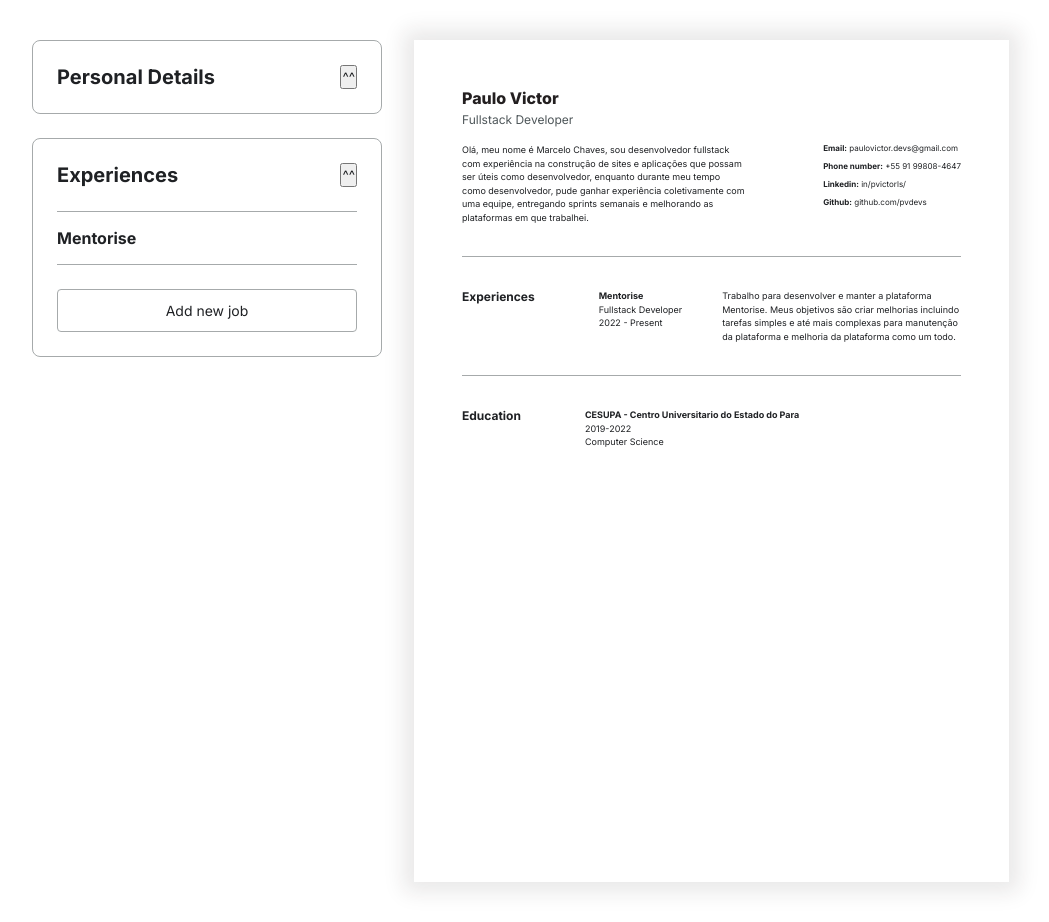
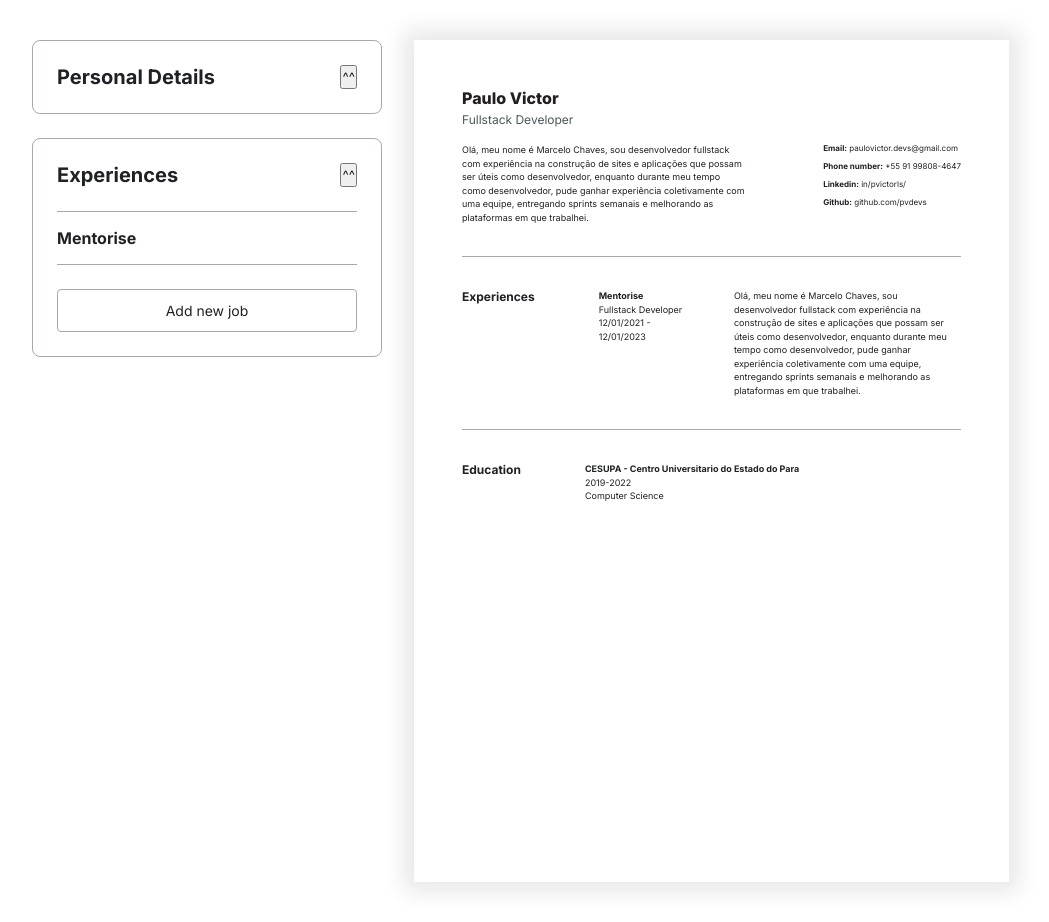
Before and after one commit to pvdevs/cv-template, a React (Vite) app: page / in a window 1280 px wide. Shown: the whole page, without its empty margins (8-1057 px from the left). Built offline with nearby package versions, Linux system fonts and the light colour scheme; a web font is replaced by a local one.

Commit message:
add dynamic display for job experiences

```diff
--- a/src/Resume.jsx
+++ b/src/Resume.jsx
@@ -1,7 +1,9 @@
 import { useState } from 'react';
+import { v4 as uuidv4 } from 'uuid';
 import './resume.scss';
 import PersonalDetails from './components/personalDetails/PersonalDetails';
 import JobExperiences from './components/personalDetails/JobExperiences';
+import JobExperienceSection from './components/personalDetails/JobExperienceSection';
 
 export function Resume() {
   // Form as Object
@@ -16,6 +18,23 @@ export function Resume() {
     github: 'github.com/pvdevs',
   });
 
+  const exampleJob = {
+    companyName: 'Mentorise',
+    position: 'Fullstack Developer',
+    startDate: '12/01/2021',
+    endDate: '12/01/2023',
+    jobDescription:
+      'Olá, meu nome é Marcelo Chaves, sou desenvolvedor fullstack com experiência na construção de sites e aplicações que possam ser úteis como desenvolvedor, enquanto durante meu tempo como desenvolvedor, pude ganhar experiência coletivamente com uma equipe, entregando sprints semanais e melhorando as plataformas em que trabalhei.',
+  };
+
+  const [jobs, setJobs] = useState([
+    {
+      ...exampleJob,
+      id: uuidv4(),
+      isEditing: false,
+    },
+  ]);
+
   return (
     <div className="container">
       <div className="forms-container">
@@ -24,7 +43,7 @@ export function Resume() {
           setPersonalInfos={setPersonalInfos}
         />
 
-        <JobExperiences />
+        <JobExperiences jobs={jobs} setJobs={setJobs} />
       </div>
 
       <div className="resume">
@@ -63,18 +82,11 @@ export function Resume() {
 
         <section className="job-experiences">
           <h3 className="section-title">Experiences</h3>
-          <div className="job">
-            <div className="job-infos">
-              <p className="company-name">Mentorise</p>
-              <p className="job-position">Fullstack Developer</p>
-              <p className="job-period">2022 - Present</p>
-            </div>
-            <p className="job-description">
-              Trabalho para desenvolver e manter a plataforma Mentorise. Meus
-              objetivos são criar melhorias incluindo tarefas simples e até mais
-              complexas para manutenção da plataforma e melhoria da plataforma
-              como um todo.
-            </p>
+
+          <div className="jobs-list">
+            {jobs.map((job) => {
+              return <JobExperienceSection key={job.id} job={job} />;
+            })}
           </div>
         </section>
 
--- a/src/app.scss
+++ b/src/app.scss
@@ -68,6 +68,12 @@ $terciary-color: #a6aaab;
   gap: 4px;
 }
 
+.jobs-list {
+  display: flex;
+  flex-direction: column;
+  gap: 24px;
+}
+
 .form-collapsed {
   border-top: 1px solid $terciary-color;
   border-bottom: 1px solid $terciary-color;
--- /dev/null
+++ b/src/components/personalDetails/JobExperienceSection.jsx
@@ -0,0 +1,15 @@
+/* eslint-disable react/prop-types */
+export default function JobExperienceSection({ job }) {
+  return (
+    <div className="job">
+      <div className="job-infos">
+        <p className="company-name">{job.companyName}</p>
+        <p className="job-position">{job.position}</p>
+        <p className="job-period">
+          {job.startDate} - {job.endDate}
+        </p>
+      </div>
+      <p className="job-description">{job.jobDescription}</p>
+    </div>
+  );
+}
--- a/src/components/personalDetails/JobExperiences.jsx
+++ b/src/components/personalDetails/JobExperiences.jsx
@@ -1,17 +1,9 @@
+/* eslint-disable react/prop-types */
 import { useState } from 'react';
 import { v4 as uuidv4 } from 'uuid';
 import FormDynamic from './FormDynamic';
 
-export default function JobExperiences() {
-  const exampleJob = {
-    companyName: 'Mentorise',
-    position: 'Fullstack Developer',
-    startDate: '12/01/2021',
-    endDate: '12/01/2023',
-    jobDescription:
-      'Olá, meu nome é Marcelo Chaves, sou desenvolvedor fullstack com experiência na construção de sites e aplicações que possam ser úteis como desenvolvedor, enquanto durante meu tempo como desenvolvedor, pude ganhar experiência coletivamente com uma equipe, entregando sprints semanais e melhorando as plataformas em que trabalhei.',
-  };
-
+export default function JobExperiences({ jobs, setJobs }) {
   const [infos, setInfos] = useState({
     companyName: undefined,
     position: '',
@@ -19,14 +11,6 @@ export default function JobExperiences() {
     endDate: '',
     jobDescription: '',
   });
-
-  const [jobs, setJobs] = useState([
-    {
-      ...exampleJob,
-      id: uuidv4(),
-      isEditing: false,
-    },
-  ]);
 
   const [isAddingJob, setIsAddingJob] = useState(false);
 
--- a/src/resume.scss
+++ b/src/resume.scss
@@ -98,8 +98,8 @@
   gap: 64px;
 
   .job {
-    display: grid;
-    grid-template-columns: auto 1fr;
+    display: flex;
+
     gap: 40px;
     justify-content: space-between;
 
@@ -114,7 +114,7 @@
     }
 
     p {
-      max-width: 80ch;
+      max-width: 40ch;
     }
   }
 }
```
